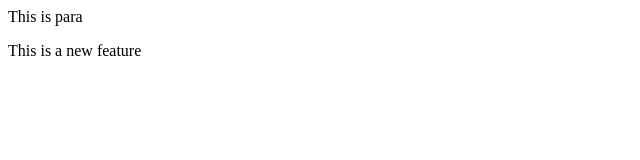
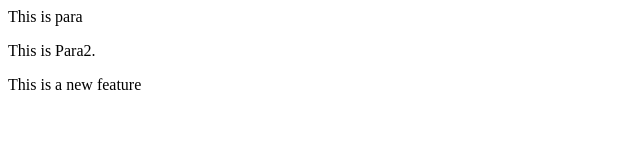
Before and after one commit to Monu9876/Branch, a plain HTML site: page Index.html in a window 1280 px wide. Shown: the whole page, without its empty margins (0-640 px from the left). Drawn offline with Linux system fonts and the light colour scheme.

Commit message:
Adding new Feature

```diff
--- a/Index.html
+++ b/Index.html
@@ -1,2 +1,3 @@
 <p>This is para</p>
+<p>This is Para2.</p>
 <p>This is a new feature</p>
```
